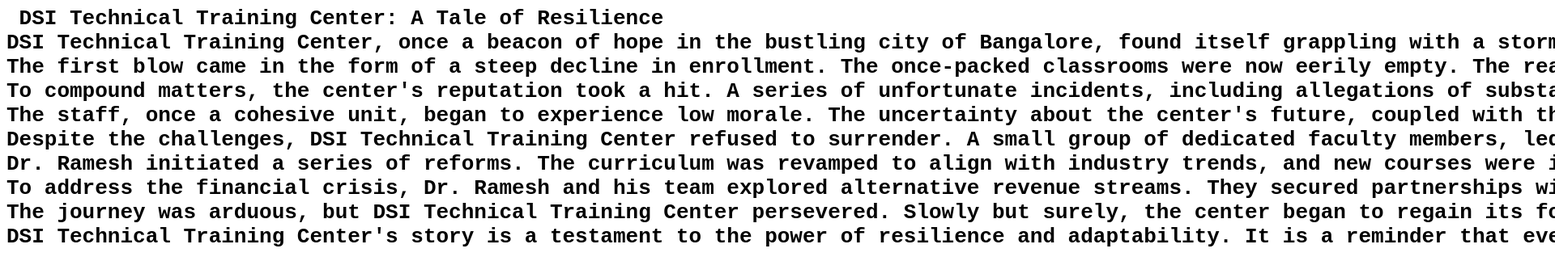
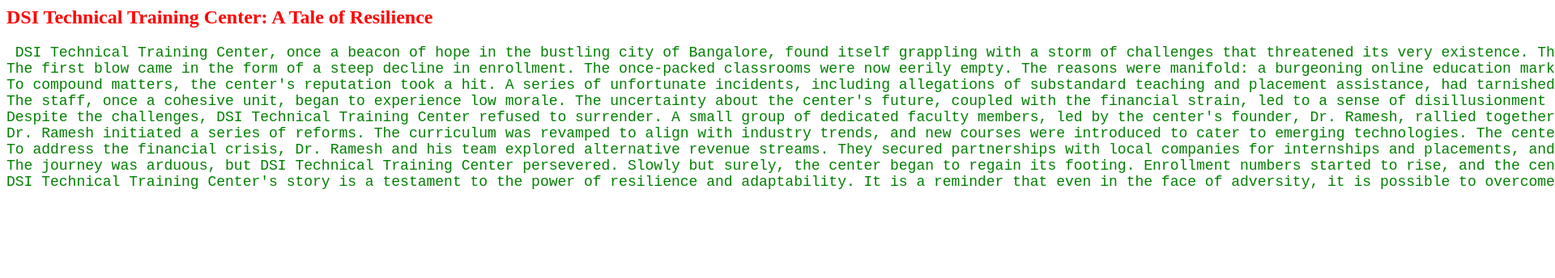
Before and after one commit to Garuna69/practice2, a plain HTML site: page about.html in a window 1280 px wide. Shown: the top 344 px of the page at 81% size, 1920 px wide, since content can reach past the window. Drawn offline with Linux system fonts and the light colour scheme.

Commit message:
Update about.html

```diff
--- a/about.html
+++ b/about.html
@@ -1,8 +1,10 @@
 <DOCKTYPE html>
   <html lang="en">
     <head>
-      <h1> <pre> DSI Technical Training Center: A Tale of Resilience
-DSI Technical Training Center, once a beacon of hope in the bustling city of Bangalore, found itself grappling with a storm of challenges that threatened its very existence. The institution, established with the noble intention of nurturing technical talent, had weathered many storms, but this one seemed particularly relentless.
+      <body style="background-image: tech3;">
+        <article>
+      <h1 style="color: red"> DSI Technical Training Center: A Tale of Resilience </h1>
+ <pre style="color: green; font-size: 18px;"> DSI Technical Training Center, once a beacon of hope in the bustling city of Bangalore, found itself grappling with a storm of challenges that threatened its very existence. The institution, established with the noble intention of nurturing technical talent, had weathered many storms, but this one seemed particularly relentless.
 The first blow came in the form of a steep decline in enrollment. The once-packed classrooms were now eerily empty. The reasons were manifold: a burgeoning online education market, economic uncertainty, and a growing perception that technical skills were becoming obsolete. The center, relying heavily on tuition fees, found its financial backbone weakening.
 To compound matters, the center's reputation took a hit. A series of unfortunate incidents, including allegations of substandard teaching and placement assistance, had tarnished its image. These accusations, while largely unfounded, spread like wildfire through the grapevine, deterring potential students.
 The staff, once a cohesive unit, began to experience low morale. The uncertainty about the center's future, coupled with the financial strain, led to a sense of disillusionment and apathy. The once-vibrant atmosphere was replaced by a palpable tension.
@@ -10,6 +12,7 @@ Despite the challenges, DSI Technical Training Center refused to surrender. A sm
 Dr. Ramesh initiated a series of reforms. The curriculum was revamped to align with industry trends, and new courses were introduced to cater to emerging technologies. The center also invested in upgrading its facilities and improving the quality of its teaching.
 To address the financial crisis, Dr. Ramesh and his team explored alternative revenue streams. They secured partnerships with local companies for internships and placements, and they launched online courses to reach a wider audience.
 The journey was arduous, but DSI Technical Training Center persevered. Slowly but surely, the center began to regain its footing. Enrollment numbers started to rise, and the center's reputation began to improve. The once-disheartened staff regained their enthusiasm and commitment.
-DSI Technical Training Center's story is a testament to the power of resilience and adaptability. It is a reminder that even in the face of adversity, it is possible to overcome challenges and emerge stronger. The center's journey serves as an inspiration to others, proving that with determination and innovation, even the most daunting obstacles can be surmounted. </pre> </h1>
+DSI Technical Training Center's story is a testament to the power of resilience and adaptability. It is a reminder that even in the face of adversity, it is possible to overcome challenges and emerge stronger. The center's journey serves as an inspiration to others, proving that with determination and innovation, even the most daunting obstacles can be surmounted. </pre> </article>
+    </body>
     </head>
   </html>
```
